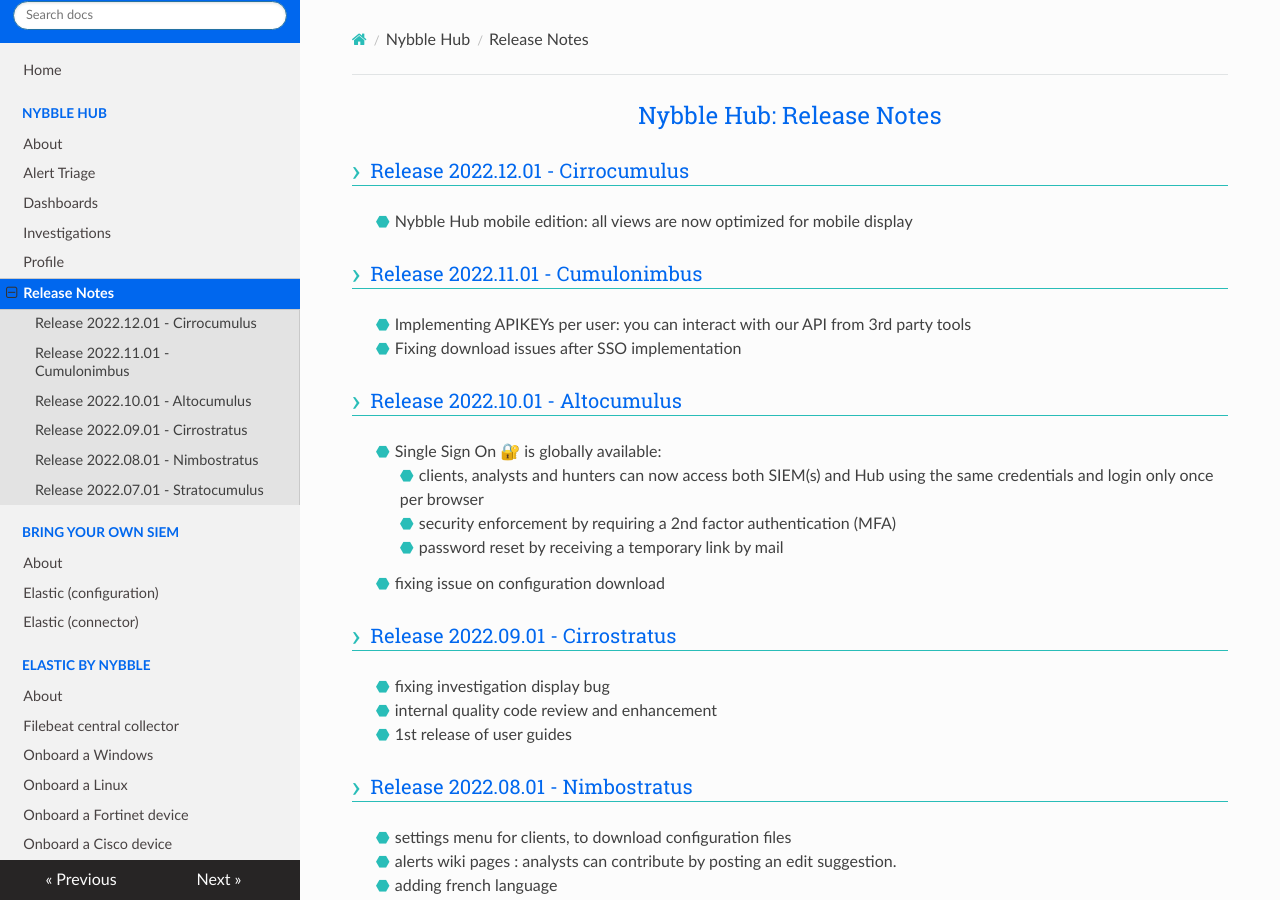
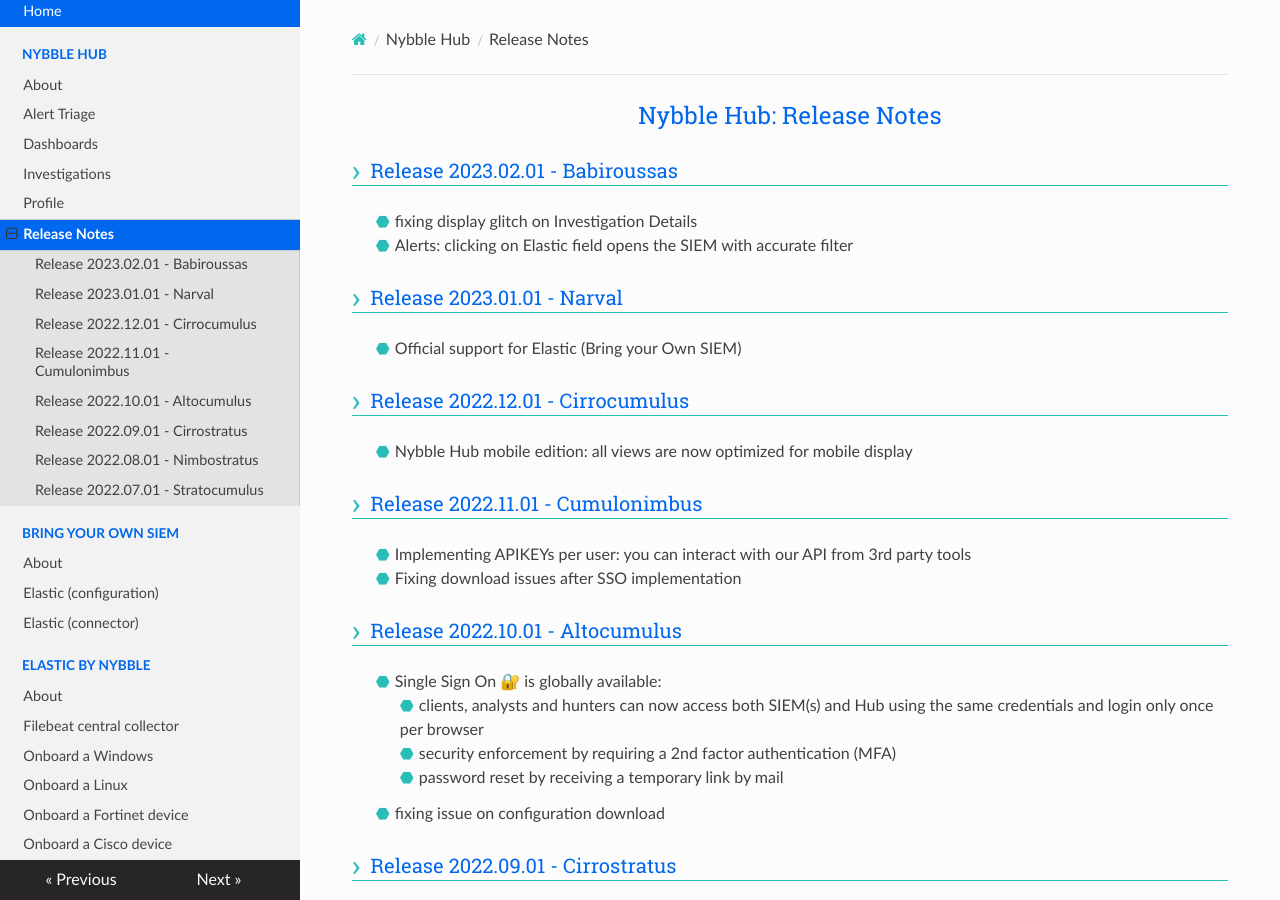
Before and after one commit to nybble-security/nybble-security.github.io, an MkDocs documentation site: the page built from docs/nybble-hub/release-notes.md, in a window 1280 px wide and 900 px high. Built offline with MkDocs 1.6.1, drawn with Linux system fonts in a browser that asks for light colours; nearby versions of some CDN libraries.

Commit message:
release note done

```diff
--- a/docs/nybble-hub/release-notes.md
+++ b/docs/nybble-hub/release-notes.md
@@ -1,4 +1,12 @@
 # Nybble Hub: Release Notes
+
+## Release 2023.02.01 - Babiroussas
+- fixing display glitch on Investigation Details
+- Alerts: clicking on Elastic field opens the SIEM with accurate filter
+
+## Release 2023.01.01 - Narval
+
+- Official support for Elastic (Bring your Own SIEM)
 
 ## Release 2022.12.01 - Cirrocumulus
 
```
